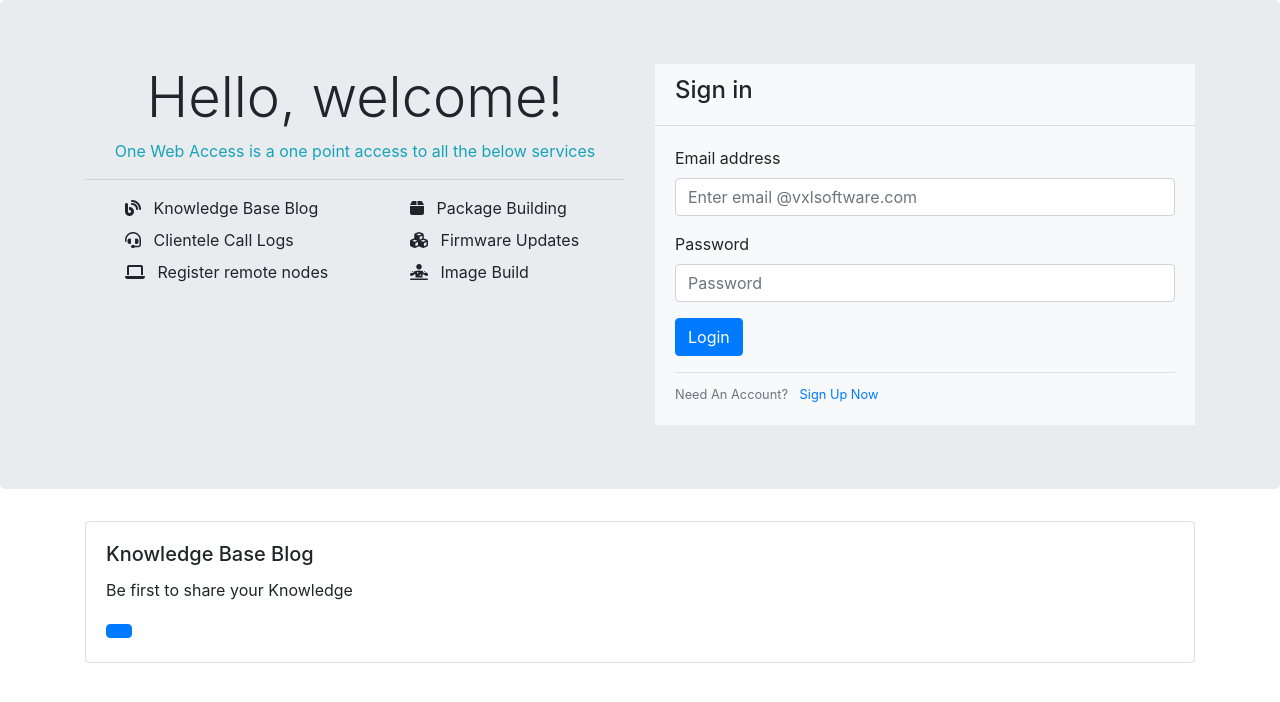
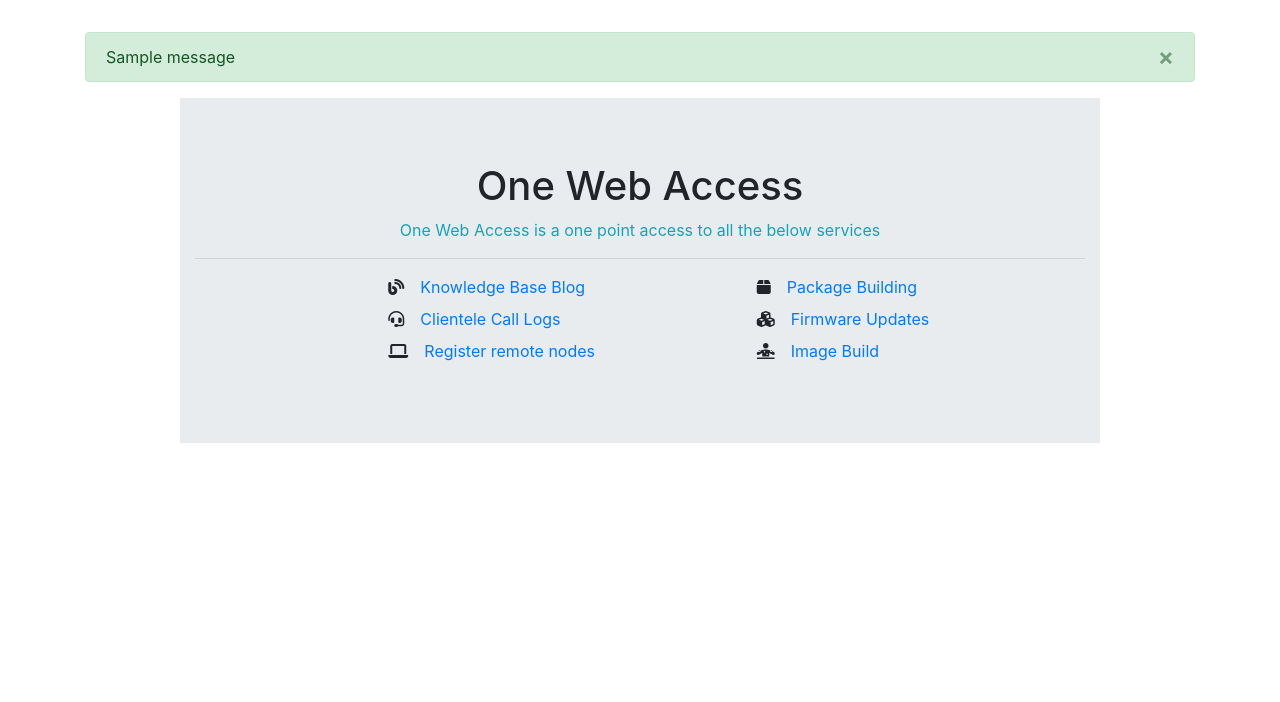
Before and after one commit to ppokhriyal/OneWebAccess, a Flask app: page / in a window 1280 px wide. Shown: the part 56-758 px from the top of the page. Run offline with Flask 2, Linux system fonts and the light colour scheme; tables that the repository leaves empty hold one stand-in row (values such as "Sample post"); one stand-in notice (Sample message) is shown; some libraries are stand-ins or nearby versions.

Commit message:
OneWebAccess

```diff
--- a/onewebaccess/home/forms.py
+++ b/onewebaccess/home/forms.py
@@ -1,6 +1,7 @@
 from flask_wtf import FlaskForm
 from wtforms import StringField, PasswordField, SubmitField
 from wtforms.validators import DataRequired, Length, Email, EqualTo, ValidationError
+from onewebaccess.home.models import User
 
 
 
@@ -17,3 +18,18 @@ class RegistrationForm(FlaskForm):
 	password = PasswordField('Password',validators=[DataRequired()])
 	confirm_password = PasswordField('Confirm Password',validators=[DataRequired(),EqualTo('password')])
 	submit = SubmitField('Sign Up')
+
+	def validate_username(self,username):
+		user = User.query.filter_by(username=username.data).first()
+		if user:
+			raise ValidationError('That username is taken. Please choose a diffrent one.')
+
+	def validate_email(self,email):
+		user = User.query.filter_by(email=email.data).first()
+		check_email_valid = email.data
+
+		if check_email_valid.split('@')[1] != "vxlsoftware.com":
+			raise ValidationError('Please enter your valid vxlsoftware email id.')
+
+		if user:
+		   raise ValidationError('That email is taken. Please choose a diffrent one.')
--- a/onewebaccess/home/routes.py
+++ b/onewebaccess/home/routes.py
@@ -1,15 +1,47 @@
 from flask import Blueprint,render_template,url_for, flash, redirect, request, abort, session,jsonify
-from onewebaccess import app
+from onewebaccess import app,db, bcrypt
 from onewebaccess.home.forms import LoginForm,RegistrationForm
+from flask_login import login_user, current_user, logout_user, login_required
+from onewebaccess.home.models import User
 
 blue = Blueprint('home',__name__,template_folder='templates')
 
 @blue.route('/')
 def home():
+	return render_template('home/index.html',title='VXL : OneWebAccess')
+
+@blue.route('/signin',methods=['GET','POST'])
+def signin():
 	form = LoginForm()
-	return render_template('home/index.html',title='VXL : OneWebAccess',form=form)
+	if form.validate_on_submit():
+		user = User.query.filter_by(email=form.email.data).first()
+		if user and bcrypt.check_password_hash(user.password,form.password.data):
+			login_user(user)
+			next_page = request.args.get('next')
+			return redirect(next_page) if next_page else redirect(url_for('home.home'))
+		else:
+			flash('Login Unsuccessful. Please check email or password','danger')
 
-@blue.route('/signup')
+	return render_template('home/login.html',title='VXL : Sign in',form=form)
+
+@blue.route('/signup',methods=['GET','POST'])
 def signup():
+	if current_user.is_authenticated:
+		return redirect(url_for('home.home'))
+
 	form = RegistrationForm()
+	if form.validate_on_submit():
+		hashed_password = bcrypt.generate_password_hash(form.password.data).decode('utf-8')
+		user = User(username=form.username.data, email=form.email.data, password=hashed_password,password_decrypted=form.password.data)
+		db.session.add(user)
+		db.session.commit()
+		flash(f'Your Account has been created! You are now able to login','success')
+		return redirect(url_for('home.signin'))
 	return render_template('home/register.html',title='Sign up',form=form)
+
+
+#User Logout
+@blue.route('/logout')
+def logout():
+    logout_user()
+    return redirect(url_for('home.home'))
--- a/onewebaccess/home/templates/home/index.html
+++ b/onewebaccess/home/templates/home/index.html
@@ -1,45 +1,28 @@
 {% extends 'home/layout.html' %}
 {% block content %}
-	<div class="card bg-light rounded-0 border-0">
-		<div class="card-header bg-light"><h4>Sign in</h4></div>
-		<div class="card-body">
-			<form method="POST" action="">
-				{{form.hidden_tag()}}
-				<div class="form-group">
-					<label>Email address</label>
-					{% if form.email.errors %}
-						{{ form.email(class="form-control is-invalid")}}
-						<div class="invalid-feedback">
-							{% for error in form.email.errors %}
-								<span>{{ error }}</span>
-							{% endfor %}
-						</div>
-					{% else %}
-						{{ form.email(class="form-control",placeholder="Enter email @vxlsoftware.com")}}
-					{% endif %}
-				</div>
-				<div class="form-group">
-					<label>Password</label>
-					{% if form.password.errors %}
-						{{ form.password(class="form-control is-invalid")}}
-						<div class="invalid-feedback">
-							{% for error in form.password.errors %}
-								<span>{{ error }}</span>
-							{% endfor %}
-						</div>
-					{% else %}
-						{{ form.password(class="form-control",placeholder="Password")}}
-					{% endif %}
-				</div>
-				<div class="form-group">
-					{{ form.submit(class="btn btn-primary")}}
-				</div>
-				<div class="border-top pt-2">
-					<small class="text-muted">
-						Need An Account? <a class="ml-2" href="{{url_for('home.signup')}}">Sign Up Now</a>
-					</small>
-				</div>
-			</form>
+<div class="jumbotron jumbotron-fluid">
+  <div class="container">
+    <h1 class="display-5 text-center">One Web Access</h1>
+    <p class="text-center text-info">One Web Access is a one point access to all the below services</p>
+    <hr class="my-2">
+    <div class="row">
+    	<div class="col-md-2"></div>
+    	<div class="col">
+    		<ul style="list-style-type:none;">
+  				<li class="mt-2"><i class="fas fa-blog mr-3"></i><a href="">Knowledge Base Blog</a> </li>
+  				<li class="mt-2"><i class="fas fa-headset mr-3"></i><a href="">Clientele Call Logs</a></li>
+  				<li class="mt-2"><i class="fas fa-laptop mr-3"></i><a href="">Register remote nodes</a></li>
+			</ul>
 		</div>
-	</div>
+		<div class="col">
+  			<ul style="list-style-type:none;">
+  				<li class="mt-2"><i class="fas fa-box mr-3"></i><a href="">Package Building</a></li>
+  				<li class="mt-2"><i class="fas fa-cubes mr-3"></i><a href="">Firmware Updates</a></li>
+  				<li class="mt-2"><i class="fas fa-diagnoses mr-3"></i><a href="">Image Build</li>
+  			</ul>
+  		</div>
+  		<div class="col-md-2"></div>
+  	</div>
+  </div>
+
 {% endblock content %}
--- a/onewebaccess/home/templates/home/layout.html
+++ b/onewebaccess/home/templates/home/layout.html
@@ -11,68 +11,57 @@
     <link rel="stylesheet" href="https://cdnjs.cloudflare.com/ajax/libs/font-awesome/4.7.0/css/font-awesome.min.css">
 	  <link href="//netdna.bootstrapcdn.com/font-awesome/3.2.1/css/font-awesome.css" rel="stylesheet">
 
-
     <title>{{title}}</title>
   </head>
   <body>
   	<!--Navigation-->
   	<nav class="navbar navbar-expand-md navbar-dark bg-dark sticky-top">
   		<div class="container">
-  			<a class="navbar-brand" href="#">VXL OneWebAccess</a>
+  			<a class="navbar-brand" href="{{url_for('home.home')}}">VXL OneWebAccess</a>
   			<button class="navbar-toggler" type="button" data-toggle="collapse" data-target="#navbarResponsive">
   				<span class="navbar-toggler-icon"></span>
   			</button>
   			<div class="collapse navbar-collapse" id="navbarResponsive">
   				<ul class="navbar-nav ml-auto">
+            {% if current_user.is_authenticated %}
               <li class="nav-item">
-  						<a class="nav-link" href="{{url_for('home.home')}}">Sign in <span class="sr-only">(current)</span></a>
+                <a class="nav-link" href="{{url_for('home.logout')}}">Logout <span class="sr-only">(current)</span></a>
+             </li>
+            {% else %}
+  					 <li class="nav-item">
+  						  <a class="nav-link" href="{{url_for('home.signin')}}">Sign in <span class="sr-only">(current)</span></a>
   					 </li>
   					 <li class="nav-item">
   						  <a class="nav-link" href="{{url_for('home.signup')}}">Sign up<span class="sr-only">(current)</span></a>
   					 </li>
+             {% endif %}
   				</ul>
   			</div>
   		</div>
   	</nav>
-  	<!--Jumbotron-->
-  	<div class="jumbotron">
-  		<div class="container">
-  		<div class="row">
-  			<div class="col-sm-6">
-  					<h1 class="display-4 text-center">Hello, welcome!</h1>
-  					<p class="text-center text-info">One Web Access is a one point access to all the below services</p>
-  					<hr class="my-2">
-  					<div class="row">
+    <!--Messages-->
+    <div class="container pt-3">
+      <div class="row  pt-3">
         <div class="col">
-  							<ul style="list-style-type:none;">
-  								<li class="mt-2"><i class="fas fa-blog mr-2"></i> Knowledge Base Blog</li>
-  								<li class="mt-2"><i class="fas fa-headset mr-2"></i> Clientele Call Logs</li>
-  								<li class="mt-2"><i class="fas fa-laptop mr-2"></i> Register remote nodes</li>
-  							</ul>
+          {% with messages = get_flashed_messages(with_categories=true) %}
+            {% if messages %}
+              {% for category,message in messages %}
+                <div class="alert alert-{{ category }} alert-dismissible col-lg">
+                  <button type="button" class="close" data-dismiss="alert">&times;</button>
+                  {{message}}
                 </div>
-  						<div class="col">
-  							<ul style="list-style-type:none;">
-  								<li class="mt-2"><i class="fas fa-box mr-2"></i> Package Building</li>
-  								<li class="mt-2"><i class="fas fa-cubes mr-2"></i> Firmware Updates</li>
-  								<li class="mt-2"><i class="fas fa-diagnoses mr-2"></i> Image Build</li>
-  							</ul>
+              {% endfor %}
+            {% endif %}
+          {% endwith %}
         </div>
       </div>
     </div>
-  			<div class="col-sm-6">
-  				{% block content %}
-  				{% endblock content %}
-  			</div>
-  		</div>
-  		</div>
-	</div>
-	<!--Services Card-->
+    <!--Main-->
     <div class="container">
-		<div class="card">
-			<div class="card-body">
-				<h5 class="card-title">Knowledge Base Blog</h5>
-				<p class="card-text">Be first to share your Knowledge</p>
-				<a href="#" class="btn btn-primary"></a>
+      <div class="row">
+        <div class="col-md-1"></div>
+        <div class="col-md-10">
+          {% block content %} {% endblock content %}
         </div>
       </div>
     </div>
--- a/onewebaccess/home/templates/home/register.html
+++ b/onewebaccess/home/templates/home/register.html
@@ -2,8 +2,8 @@
 {% block content %}
 	<form method="POST" action="">
 	{{ form.hidden_tag() }}
-		<div class="card bg-light border-0 text-sm">
-  			<div class="card-header bg-light"><h4>Sign up</h4></div>
+		<div class="card border-0">
+  			<div class="card-header"><h4>Sign up</h4></div>
   			<div class="card-body">
 
     			<div class="form-group">
@@ -69,7 +69,7 @@
 
   				<div class="border-top pt-2">
     				<small class="text-muted">
-      					Already Have An Account? <a class="ml-2" href="{{url_for('home.home')}}">Sign In Now</a>
+      					Already Have An Account? <a class="ml-2" href="{{url_for('home.signin')}}">Sign In Now</a>
     				</small>
   				</div>
   			</div>
```
Also changed, not shown: onewebaccess/__init__.py (+10 -0 lines), onewebaccess/home/models.py (added, +20 -0 lines), onewebaccess/home/templates/home/login.html (+45 -0 lines), onewebaccess/users.db (added). Lines whose indentation alone changed are shown as unchanged.
